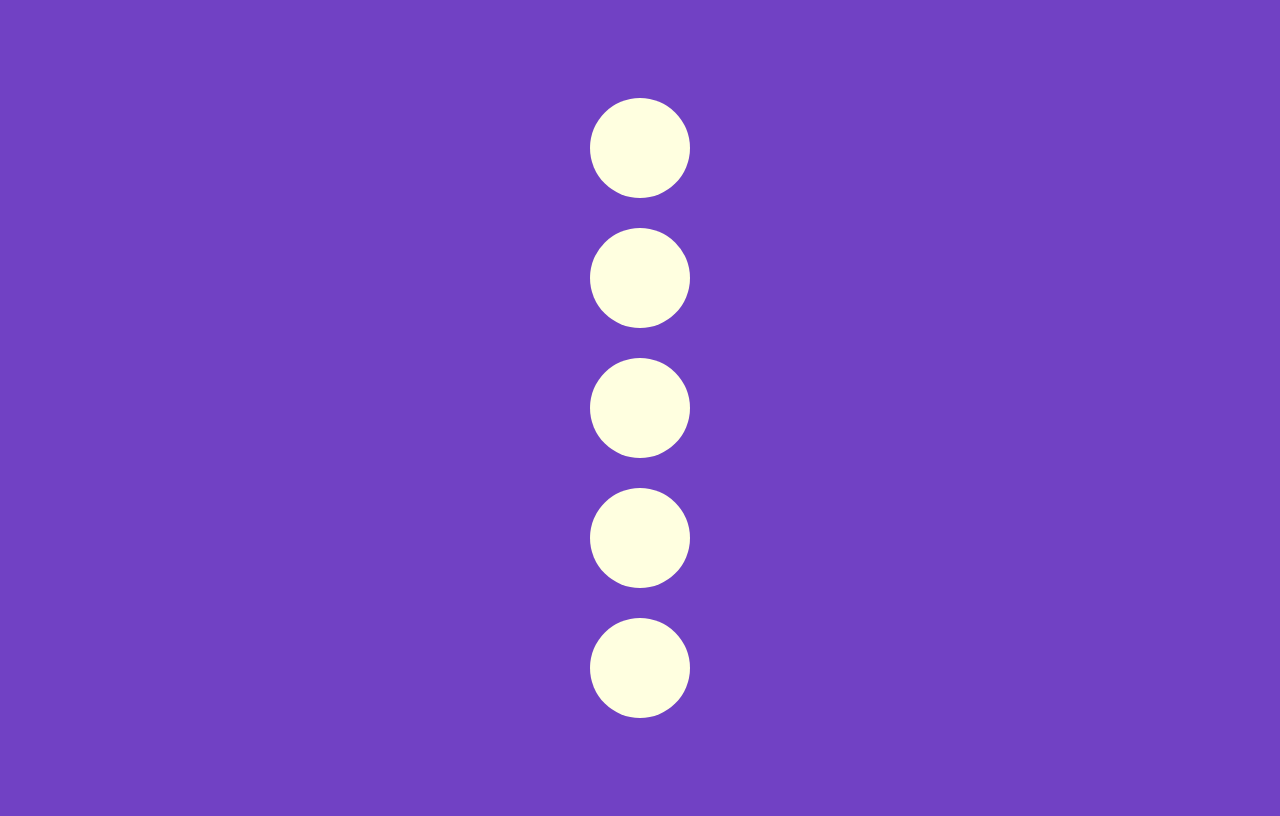
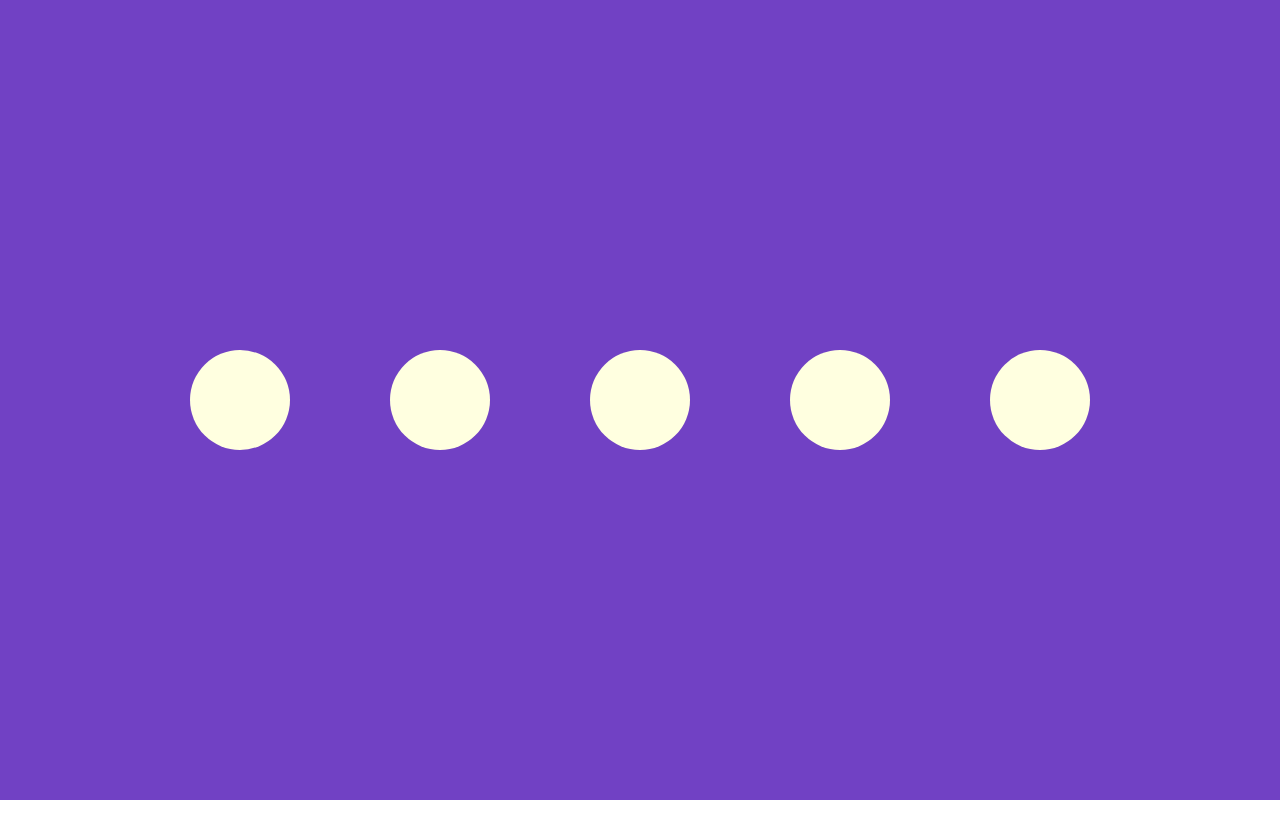
Before and after one commit to joepasss/sass_study, a React (Create React App) app in the folder ui_design/: page / in a window 1280 px wide. Built offline with nearby package versions, Linux system fonts and the light colour scheme.

Commit message:
visual hierarchy 01

```diff
--- a/ui_design/src/index.scss
+++ b/ui_design/src/index.scss
@@ -1,4 +1,9 @@
-body {
+* {
+  margin: 0;
+  padding: 0;
+}
+
+#root {
   background-color: #7141c4;
   height: 100vh;
 
@@ -7,7 +12,6 @@ body {
   display: flex;
   justify-content: center;
   align-items: center;
-}
 
   section {
     height: 100px;
@@ -16,3 +20,32 @@ section {
     background-color: lightyellow;
     margin: 30px 50px;
   }
+
+  /*  Scenario 1 => Alignment */
+  // section:first-child {
+  //   align-self: flex-start;
+  // }
+
+  /*  Scenario 2 => Contrast */
+  // section {
+  //   background-color: rgba(255, 255, 255, 0.4);
+  // }
+
+  // section:nth-child(3) {
+  //   background-color: rgba(255, 255, 255, 1);
+  // }
+
+  /* Scenario 3 => Color */
+  // section:nth-child(4) {
+  //   background-color: #feed00;
+  // }
+
+  /* Scenario 4 => Scale */
+  // section {
+  //   transform: scale(0.89);
+  // }
+
+  // section:nth-child(4) {
+  //   transform: scale(1.5);
+  // }
+}
```
Lines whose indentation alone changed are shown as unchanged.
